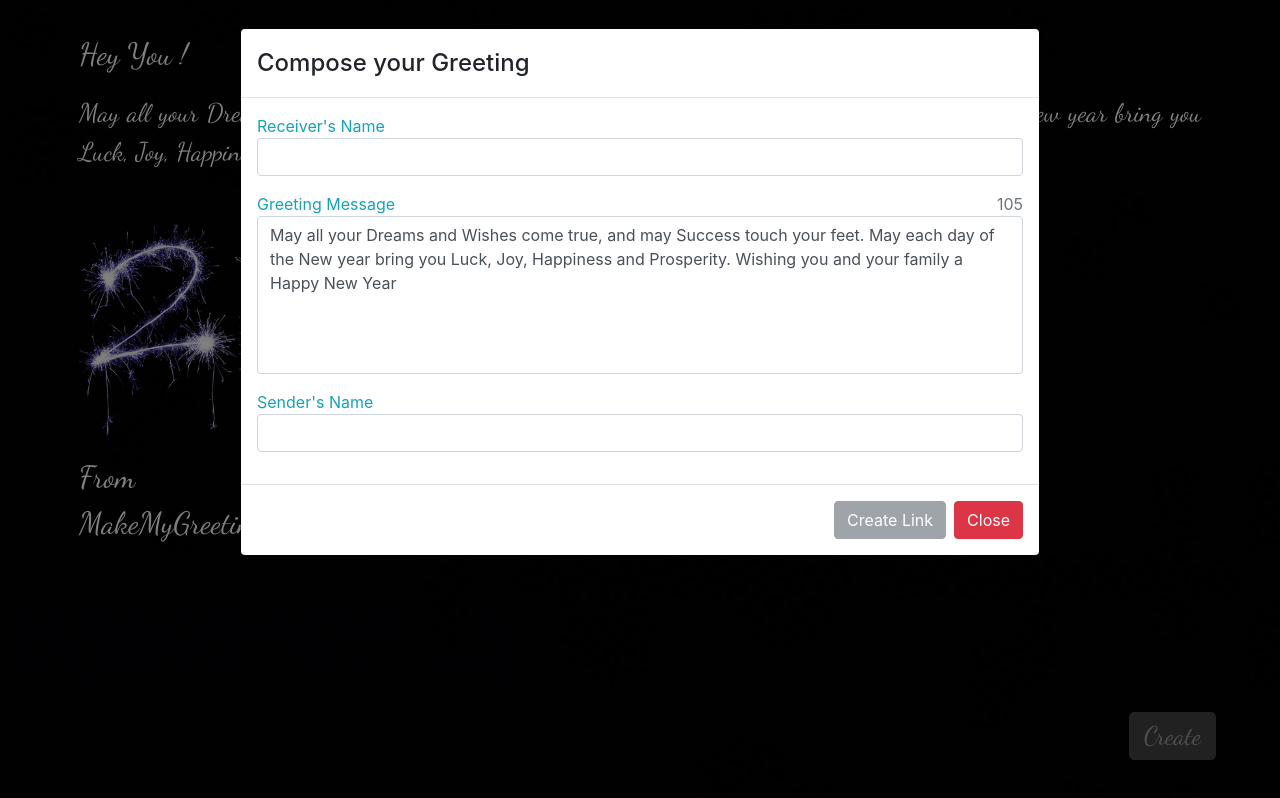
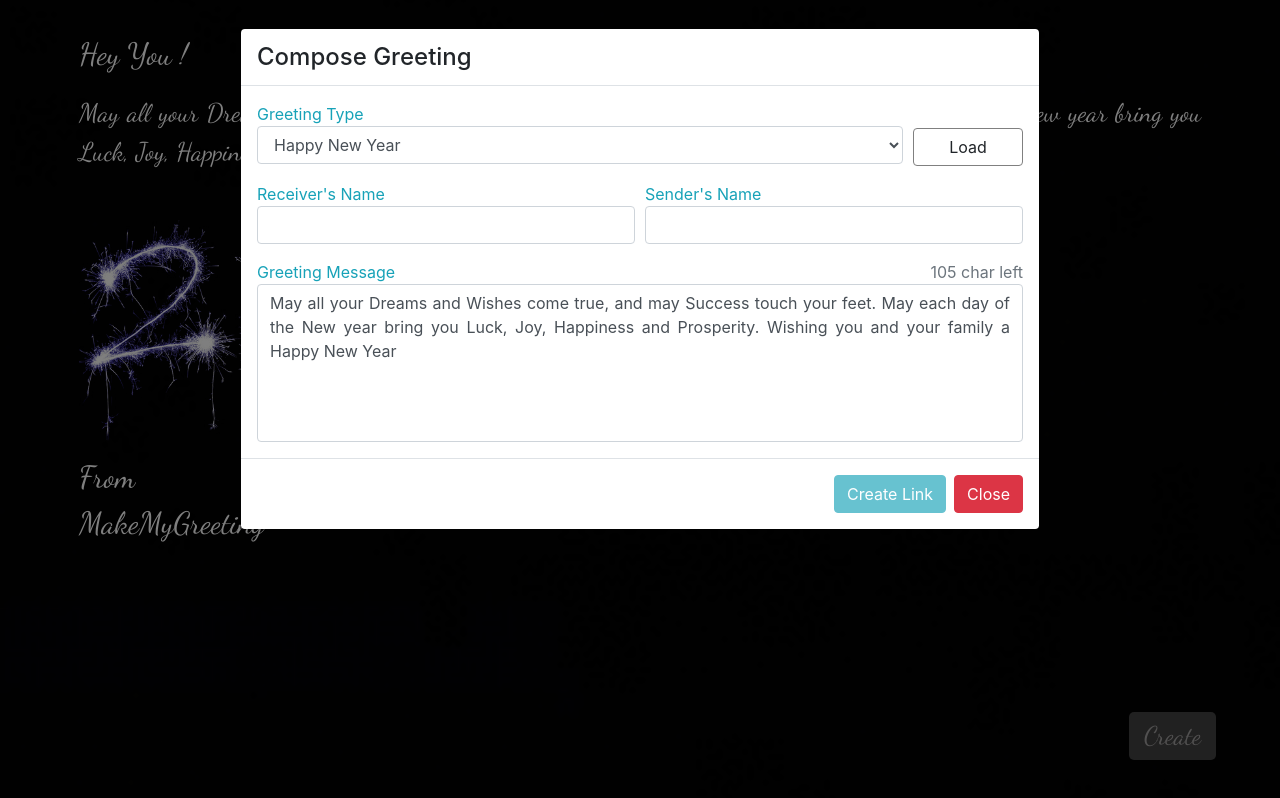
Before and after one commit to rajeev14ranjan/MakeMyGreeting, an Angular app: page / in a window 1280 px wide. Both pictures are taken after a click on the button "Create". Built offline with nearby package versions, Linux system fonts and the light colour scheme.

Commit message:
Added Birthday greetings

```diff
--- a/src/app/app.component.css
+++ b/src/app/app.component.css
@@ -30,6 +30,14 @@
     margin-bottom: 0;
 }
 
+.pr5{
+    padding-right: 5px;
+}
+
+.pl5{
+    padding-left: 5px;
+}
+
 .wd100{
     width: 100%;
 }
@@ -47,3 +55,31 @@
     margin:auto;
     text-align: center;
 }
+
+.inbl{
+    display: inline-block;
+}
+.textJustify{
+    text-align: justify;
+}
+
+.bb{
+    box-sizing: border-box;
+}
+
+.half{
+    width:50%;
+}
+
+.fr85{
+    width:85%;
+}
+
+.fr15{
+    width:15%;
+}
+
+.deflt{
+    border: 1px solid grey;
+    width: 100%;
+}
--- a/src/app/app.component.html
+++ b/src/app/app.component.html
@@ -2,15 +2,17 @@
   <div *ngIf="!showMessage" class="loader">Loading your Greeting ...</div>
   <div [hidden]="!showMessage">
     <p style="font-size: 1.2em; padding-top:0.4em;">Hey {{isPreview ? newReceiver :receiverName}} !</p>
-    <p style="text-align: justify">{{isPreview ? newGreeting : greeting}}</p>
-    <img style="width:80%;max-width: 500px;" src="assets/year.png"/>
+    <p class="textJustify">{{isPreview ? newGreeting : greeting}}</p>
+    <img *ngIf="displayType==='HNY'" style="width:80%;max-width: 500px;" src="assets/year.png"/>
+    <balloons *ngIf="displayType==='HBD'"></balloons>
+
     <p style="font-size: 1.2em">From<br/>
     {{isPreview ? newSender : senderName}}
     </p>
 
     <button *ngIf="allowCreateLinks"
             id="create"
-            (click)="createModal.show(); isPreview = false;">
+            (click)="openCreateGreetingModal()">
             {{isPreview ? 'This is a Preview, Continue editing' : 'Create'}}
     </button>
 
@@ -32,34 +34,62 @@
 
 
 <div bsModal #createModal="bs-modal" class="modal fade" tabindex="-1" *ngIf="allowCreateLinks"
-     role="dialog" aria-labelledby="dialog-sizes-name1" (onHidden)="createModalClosed()">
+     role="dialog" (onHidden)="createModalClosed()">
   <div class="modal-dialog modal-lg">
     <div class="modal-content">
       <div class="modal-header">
-        <h4 id="dialog-sizes-name1" class="modal-title pull-left">
-          {{linkGenerated ? 'Link Generated Successfully' :'Compose your Greeting'}}
+        <h4 class="modal-title pull-left" style="line-height: 1;">
+          {{linkGenerated ? 'Greeting Generated' :'Compose Greeting'}}
         </h4>
       </div>
       <div class="modal-body">
         <ng-container *ngIf="!linkGenerated">
             <div class="form-group">
+              <div class="fr85 pr5 inbl bb">
+                <label class="form-label text-info mb0" for="name">
+                  Greeting Type
+                </label>
+              <select class="form-control mb10"
+                [(ngModel)]="newGreetingType">
+                  <option value="HNY">Happy New Year</option>
+                  <option value="HBD">Happy Birthday</option>
+              </select>
+              </div>
+              <div class="fr15 pl5 inbl bb">
+                <button class="btn deflt" (click)="loadDefaultWish()">Load</button>
+              </div>
+            </div>
+            <div class="form-group">
+                <div class="half pr5 inbl bb">
                     <label class="form-label text-info mb0" for="name">
                         Receiver's Name
                       </label>
                     <input class="form-control mb10"
                            type="text"
                            maxlength="25"
+                           spellcheck="false"
                            [(ngModel)]="newReceiver"/>
                     </div>
-        <div class="form-group">
+                <div class="half pl5 inbl bb">
+                    <label class="form-label text-info mb0" for="name">
+                        Sender's Name
+                      </label>
+                    <input class="form-control"
+                           type="text"
+                           spellcheck="false"
+                           maxlength="25"
+                           [(ngModel)]="newSender"/></div>
+              </div>
+
+        <div class="form-group mb0">
           <label class="form-label text-info mb0 wd100"
                  for="name">
                     Greeting Message
                     <span class="float-right text-muted">
-                      {{300 - newGreeting.length}}
+                      {{300 - newGreeting.length}} char left
                     </span>
           </label>
-        <textarea class="form-control mb10"
+        <textarea class="form-control mb10 textJustify"
                   rows="6"
                   style="resize: none"
                   type="text"
@@ -68,18 +98,9 @@
         </textarea>
       </div>
 
-          <div class="form-group">
-            <label class="form-label text-info mb0" for="name">
-              Sender's Name
-            </label>
-          <input class="form-control "
-                  type="text"
-                maxlength="25"
-                [(ngModel)]="newSender"/>
-          </div>
         </ng-container>
         <ng-container *ngIf="linkGenerated">
-          <h5 class="text-info">You can now share this link with {{newReceiver}}</h5><br/>
+          <h5 class="text-info">Share this link with {{newReceiver}}</h5><br/>
           <code><a target="_blank" [href]="newLink">{{newLink}}</a></code><br/><br/>
         </ng-container>
 
@@ -87,12 +108,11 @@
       <div class="modal-footer">
         <button *ngIf="!linkGenerated && newSender && newReceiver && newGreeting"
         class="btn btn-xs btn-success mr-auto"
-        (click)="showPreview();createModal.hide()">Preview</button>
+        (click)="showPreview()">Preview</button>
 
         <button [disabled]="!(newSender && newReceiver && newGreeting)"
         *ngIf="!linkGenerated"
-        [ngClass]="(newSender && newReceiver && newGreeting)?'btn-info':'btn-secondary'"
-        class="btn btn-xs"
+        class="btn btn-xs btn-info"
         (click)="saveGreetings()">Create Link</button>
 
         <a [hidden]="!linkGenerated" class="socialLink"
--- a/src/app/app.component.ts
+++ b/src/app/app.component.ts
@@ -1,29 +1,42 @@
 import { Component, OnInit, ViewChild } from '@angular/core';
 import { HttpClient, HttpHeaders, HttpParams } from '@angular/common/http';
 import { Observable, of } from 'rxjs';
-import { DomSanitizer } from '@angular/platform-browser'
+import { DomSanitizer } from '@angular/platform-browser';
 import { ModalDirective } from 'ngx-bootstrap/modal';
 
 @Component({
   selector: 'app-root',
   templateUrl: './app.component.html',
-  styleUrls: ['./app.component.css']
+  styleUrls: ['./app.component.css'],
 })
-export class AppComponent implements OnInit{
+export class AppComponent implements OnInit {
   public receiverName = '';
   public senderName = '';
   public greeting = '';
+  public greetingType = 'HNY';
+
+  public displayType = '';
 
   public greetingPlaceholder = '{{Default}}';
 
+  // Default Values to be loaded
   private defaultReceiverName = 'You';
   private defaultSenderName = 'MakeMyGreeting';
-  private defaultGreeting = 'May all your Dreams and Wishes come true, and may Success touch your feet. May each day of the New year bring you Luck, Joy, Happiness and Prosperity. Wishing you and your family a Happy New Year';
+  private defaultGreeting = {
+    HNY:
+      'May all your Dreams and Wishes come true, and may Success touch your feet. May each day of the New year bring you Luck, Joy, Happiness and Prosperity. Wishing you and your family a Happy New Year',
+    HBD:
+      'Hope your special day brings you all that your heart desires! Here’s wishing you a day full of pleasant surprises! Happy birthday!',
+  };
+  private defaultType = 'HNY';
 
+  // Values for creating/previewing new greetings
   public newSender = '';
-  public newReceiver =  '';
+  public newReceiver = '';
   public newGreeting = '';
+  public newGreetingType = 'HNY';
 
+  // Flags
   public linkGenerated = false;
   public newLink = '';
   public whatsappMsg = '';
@@ -32,104 +45,92 @@ export class AppComponent implements OnInit{
   public isPreview = false;
   public songSrc = '';
   public showMessage = false;
-  //Mode to create new Greeting Links
+
+  // Mode to create new Greeting Links
   public allowCreateLinks = true;
 
-  public httpOptions = {headers: new HttpHeaders({'Content-Type':  'application/json'})};
+  // http Options for Post call
+  public httpOptions = {
+    headers: new HttpHeaders({ 'Content-Type': 'application/json' }),
+  };
 
-  @ViewChild('createModal') createModal : ModalDirective;
+  @ViewChild('createModal') createModal: ModalDirective;
 
-  constructor(private _http : HttpClient, private _sanitizer : DomSanitizer){
+  constructor(private _http: HttpClient, private _sanitizer: DomSanitizer) {
     this.randomSong();
   }
 
-  ngOnInit(){
-    this.isChrome = /Chrome/.test(navigator.userAgent) && /Google Inc/.test(navigator.vendor);
+  ngOnInit() {
+    this.isChrome =
+      /Chrome/.test(navigator.userAgent) && /Google Inc/.test(navigator.vendor);
     this.getGreeting(this.getQueryParam('id'));
-    this.newGreeting = this.defaultGreeting;
+    this.newGreeting = this.defaultGreeting[this.defaultType];
     this.removeLogo();
   }
 
-  public initializeDefault(){
+  public initializeDefault() {
     this.receiverName = this.defaultReceiverName;
     this.senderName = this.defaultSenderName;
-    this.greeting = this.defaultGreeting;
-
+    this.greeting = this.defaultGreeting[this.defaultType];
+    this.displayType = this.defaultType;
     this.showMessage = true;
   }
 
-  public
-
-  randomSong(){
-    let i = parseInt(sessionStorage.getItem('songId'));
-    i = Number.isInteger(i) ? (i + 1) % 5 : (Math.random()*5)>>0;
+  randomSong() {
+    let i = parseInt(sessionStorage.getItem('key_songId'));
+    i = Number.isInteger(i) ? (i + 1) % 5 : (Math.random() * 5) >> 0;
     this.songSrc = `assets/songs/song${i}.mp3`;
-    sessionStorage.setItem('songId', i.toString());
+    sessionStorage.setItem('key_songId', i.toString());
   }
 
-  removeLogo(){
-    setTimeout(()=> {
-      let aElt = document.querySelectorAll('a');
-      for(let i = 0; i < aElt.length ; i++){
-        if(aElt[i].title.includes('Hosted on free')){
+  removeLogo() {
+    setTimeout(() => {
+      const aElt = document.querySelectorAll('a');
+      for (let i = 0; i < aElt.length; i++) {
+        if (aElt[i].title.includes('Hosted on free')) {
           aElt[i].remove();
           break;
         }
-      }},100);
+      }
+    }, 100);
   }
 
-  public capitilize(name : string):string{
-    try{
+  public capitilize(name: string): string {
+    try {
       let nameArry = name.split(' ');
-      nameArry = nameArry.map(x=> x[0].toUpperCase() + x.substr(1));
+      nameArry = nameArry.map(x => x[0].toUpperCase() + x.substr(1));
       return nameArry.join(' ');
-    }catch(e){
+    } catch (e) {
       return name;
     }
   }
 
-  public copyLink(){
-    var input = document.createElement('input');
+  public copyLink() {
+    const input = document.createElement('input');
     input.setAttribute('value', this.newLink);
     document.body.appendChild(input);
     input.select();
-    var result = document.execCommand('copy');
-    document.body.removeChild(input)
+    const result = document.execCommand('copy');
+    document.body.removeChild(input);
     return result;
   }
 
-  public getGreetingPlaceholder(){
-    return (this.newGreeting == this.defaultGreeting ? this.greetingPlaceholder : this.newGreeting);
+  public getGreetingPlaceholder() {
+    return this.isGreetingDefault()
+      ? this.greetingPlaceholder
+      : this.newGreeting;
   }
 
-  public saveGreetings(){
-    if(!this.allowCreateLinks) return;
-
-    this.newReceiver = this.capitilize(this.newReceiver);
-    this.newSender = this.capitilize(this.newSender);
-
-    let postData= {
-      'sn': this.newSender,
-      'rc': this.newReceiver,
-      'gt' : this.getGreetingPlaceholder(),
-      'action' : 'savegreeting'
-    };
-
-    this.post(postData).subscribe((data : any)=>{
-      if(data && data.status){
-        this.newLink = `https://makemygreeting.000webhostapp.com/?id=${data.greetingId}`;
-        let shareMsg = encodeURIComponent(`Hey ${this.newReceiver},
-         ${this.newSender} has sent you a lovely New Year Greeting, Read Here: ${this.newLink}`);
-        this.whatsappMsg = 'whatsapp://send?text=' + shareMsg;
-        this.fbMsg = 'fb-messenger://share/?link=' + shareMsg;
-        this.linkGenerated = true;
-        this.isPreview = false;
-      }
-    })
+  public isGreetingDefault(): boolean {
+    return this.newGreeting === this.defaultGreeting[this.newGreetingType];
   }
 
-  public createModalClosed(){
-    if(this.linkGenerated){
+  public loadDefaultWish() {
+   this.newGreeting = this.defaultGreeting[this.newGreetingType];
+  }
+
+  public createModalClosed() {
+    if (this.linkGenerated) {
       this.linkGenerated = false;
       this.isPreview = false;
       this.newReceiver = '';
@@ -140,68 +141,116 @@ export class AppComponent implements OnInit{
     }
   }
 
-  sanitize(url:string){
+  sanitize(url: string) {
     return this._sanitizer.bypassSecurityTrustUrl(url);
   }
 
-  public showPreview(){
+  public showPreview() {
     this.isPreview = true;
     this.newReceiver = this.capitilize(this.newReceiver);
     this.newSender = this.capitilize(this.newSender);
+    this.displayType = this.newGreetingType;
+    this.createModal.hide();
   }
 
-  //Called to get greeting from the server if there is a valid Id
-  public getGreeting(id : string){
-    if(!id) {
+  public openCreateGreetingModal() {
+    if (this.isPreview) {
+      this.displayType = this.greetingType;
+    }
+    this.createModal.show();
+    this.isPreview = false;
+  }
+
+  // Called to get greeting from the server if there is a valid Id
+  public getGreeting(id: string) {
+    if (!id) {
       this.initializeDefault();
       return;
     }
 
-    let postData= {
-      'id': id,
-      'action' : 'getgreeting'
+    const postData = {
+      id: id,
+      action: 'getgreeting',
     };
 
-    this.post(postData).subscribe((data : any)=>{
-      if(data && data[0]){
-        let obj = data[0];
-         this.receiverName = obj.receiver;
-         this.senderName = obj.sender;
-         this.greeting = obj.greeting === this.greetingPlaceholder ? this.defaultGreeting : obj.greeting;
+    this.post(postData, true).subscribe((data: any) => {
+      if (data && data[0]) {
+        const response = data[0];
+        this.receiverName = response.receiver;
+        this.senderName = response.sender;
+        this.greetingType = response.type;
+        this.greeting =
+          response.greeting === this.greetingPlaceholder
+            ? this.defaultGreeting[response.type]
+            : response.greeting;
 
         this.newSender = this.receiverName;
+
+        // Flags to show that greeting has been loaded
         this.showMessage = true;
-         if(sessionStorage && !sessionStorage.getItem(postData.id)){
-           sessionStorage.setItem(postData.id,JSON.stringify(data));
+        this.displayType = this.greetingType;
+
+        // Saving the response data for caching
+        if (sessionStorage && !sessionStorage.getItem(postData.id)) {
+          sessionStorage.setItem(postData.id, JSON.stringify(data));
         }
-      }else{
+      } else {
         this.initializeDefault();
       }
-    })
+    });
   }
 
+  // Save the greeting to the server and dispay the greeting Id link to user
+  public saveGreetings() {
+    if (!this.allowCreateLinks) {
+      return;
+    }
 
+    this.newReceiver = this.capitilize(this.newReceiver);
+    this.newSender = this.capitilize(this.newSender);
 
-  //---HTTP Methds with Session Storage Cache-----
-  public post(postData:any):Observable<any>{
-    if(sessionStorage && sessionStorage.getItem(postData.id)){
+    const postData = {
+      sn: this.newSender,
+      rc: this.newReceiver,
+      gt: this.getGreetingPlaceholder(),
+      ty: this.newGreetingType,
+      action: 'savegreeting',
+    };
+
+    this.post(postData).subscribe((data: any) => {
+      if (data && data.status) {
+        this.newLink = `https://makemygreeting.000webhostapp.com/?id=${data.greetingId}`;
+        const shareMsg = encodeURIComponent(`Hi,
+         I've created a ${this.newGreetingType} greeting for you, Check it out: ${this.newLink}`);
+        this.whatsappMsg = 'whatsapp://send?text=' + shareMsg;
+        this.fbMsg = 'fb-messenger://share/?link=' + shareMsg;
+        this.linkGenerated = true;
+        this.isPreview = false;
+      }
+    });
+  }
+
+  // ---HTTP Methds with Session Storage Cache-----
+  public post(postData: any, caching = false): Observable<any> {
+    if (caching && sessionStorage && sessionStorage.getItem(postData.id)) {
       return of(JSON.parse(sessionStorage.getItem(postData.id)));
     } else {
-      postData['key'] = (Math.floor(Date.now()/1000)).toString(36).toUpperCase();
+      postData['key'] = Math.floor(Date.now() / 1000)
+        .toString(36)
+        .toUpperCase();
       return this._http.post('./api/greet.php', postData, this.httpOptions);
     }
   }
 
-  public getQueryParam(key : string){
-    let url = window.location.search;
+  public getQueryParam(key: string) {
+    const url = window.location.search;
     let paramValue = '';
-    if(url && url.includes('?')){
-      let httpParam = new HttpParams({
-          fromString : url.split('?')[1]
+    if (url && url.includes('?')) {
+      const httpParam = new HttpParams({
+        fromString: url.split('?')[1],
       });
       paramValue = httpParam.get(key);
     }
     return paramValue;
   }
-
 }
--- a/src/app/app.module.ts
+++ b/src/app/app.module.ts
@@ -5,10 +5,12 @@ import { HttpClientModule, HttpClient} from '@angular/common/http';
 
 import { AppComponent } from './app.component';
 import { ModalModule } from 'ngx-bootstrap/modal';
+import { BalloonsComponent } from './balloons/balloons.component';
 
 @NgModule({
   declarations: [
-    AppComponent
+    AppComponent,
+    BalloonsComponent
   ],
   imports: [
     BrowserModule,
--- /dev/null
+++ b/src/app/balloons/balloons.component.css
@@ -0,0 +1,130 @@
+span {
+    text-transform: uppercase;
+  }
+  .container {
+    padding: 20px 0;
+    position: relative;
+  }
+  .balloon {
+    position: relative;
+  }
+  .balloon > div {
+    width: 52px;
+    height: 70px;
+    border-radius:0;
+    border-radius:80% 80% 80% 80%;
+    margin: 0 auto;
+    display: inline-block;
+    padding:10px;
+    box-sizing: content-box;
+  }
+  .balloon > div:nth-child(1){
+    background: #d10066e6;
+    left: 0;
+    box-shadow: inset 10px 10px 10px #e470a9e6;
+    animation:balloon1 6s ease-in-out infinite;
+    }
+
+  .balloon > div:nth-child(1):before {
+     color: #d10066e6 ;
+    }
+
+  .balloon > div:nth-child(2){
+    background: #e24d00e6;
+    left: 70px;
+    box-shadow:inset 10px 10px 10px #ffa06ee6;
+    animation:balloon2 6s ease-in-out infinite;
+    }
+
+  .balloon > div:nth-child(2):before {
+     color: #e24d00e6 ;
+    }
+
+  .balloon > div:nth-child(3){
+    background: #26a79ae6;
+    left: 140px;
+    box-shadow:inset 10px 10px 10px #56d5c8e6;
+    animation:balloon4 4s ease-in-out infinite;
+    }
+
+  .balloon > div:nth-child(3):before {
+     color: #26a79ae6 ;
+    }
+
+  .balloon > div:nth-child(4){
+    background: #8900c3e6;
+    left: 210px;
+    box-shadow:inset 10px 10px 10px #ad0ef0e6;
+    animation:balloon1 5s ease-in-out infinite;
+  }
+
+  .balloon > div:nth-child(4):before {
+    color: #8900c3e6 ;
+  }
+
+  .balloon > div:nth-child(5){
+    background: #87bb01e6;
+    left: 280px;
+    box-shadow:inset 10px 10px 10px #b3e434e6;
+    animation:balloon3 5s ease-in-out infinite;
+  }
+
+  .balloon > div:nth-child(5):before {
+    color: #87bb01e6 ;
+  }
+
+
+  .balloon > div:nth-child(6){
+    background: #c99606e6;
+    left: 350px;
+    box-shadow:inset 10px 10px 10px #eab10fe6;
+     animation:balloon2 3s ease-in-out infinite;
+    }
+
+  .balloon > div:nth-child(6):before {
+     color: #c99606e6;
+    }
+
+  .balloon > div:before {
+    position:absolute;
+    bottom: -19px;
+    left: 27px;
+    content: "▲";
+    font-size: .8em;
+  }
+
+  span {
+      font-size: 2em;
+      opacity: 0.8;
+      width: 50px;
+      display: inline-block;
+      text-align: center;
+      color: #000000e8;
+      position: relative;
+      top: 0px;
+  }
+
+  /*BALLOON 1 4*/
+  @keyframes balloon1 {
+      0%,100%{ transform:translateY(0) rotate(-6deg);}
+      50%{ transform:translateY(-10px) rotate(8deg); }
+  }
+
+  /* BAllOON 2 5*/
+  @keyframes balloon2 {
+      0%,100%{ transform:translate(-5px,-15px) rotate(6deg);}
+      50%{ transform:translate(5px, 0) rotate(-8deg); }
+  }
+
+
+  /* BAllOON 0*/
+  @keyframes balloon3 {
+   0%,100%{ transform:translate(0, -5px) rotate(6eg);}
+    50%{ transform:translate(-10px, 15px) rotate(-8deg); }
+  }
+
+  /* BAllOON 3*/
+  @keyframes balloon4 {
+    0%,100%{ transform:translate(5px, -5px) rotate(-8eg);}
+    50%{ transform:translate(-8px, 5px) rotate(10deg); }
+  }
```
Also changed, not shown: src/app/balloons/balloons.component.html (added, +10 -0 lines), src/app/balloons/balloons.component.ts (added, +10 -0 lines). Lines whose indentation alone changed are shown as unchanged.
